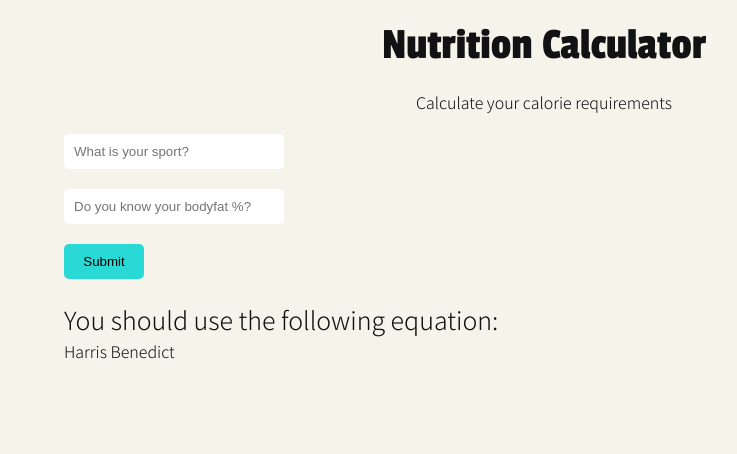
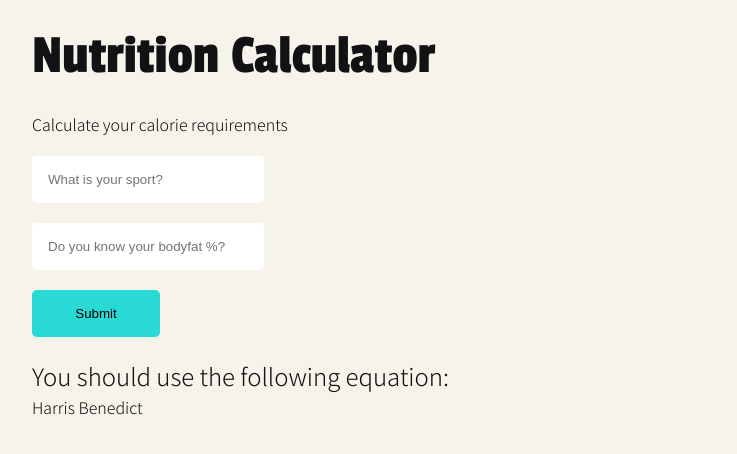
Before and after one commit to guy1397/nutrition-calculator, a website: page index.html in a window 1280 px wide. Shown: the whole page, without its empty margins (96-833 px from the left). Drawn offline with Linux system fonts and the light colour scheme.

Commit message:
changed css

```diff
--- a/Scripts/main.js
+++ b/Scripts/main.js
@@ -1,11 +1,11 @@
-let sport;
-let fat;
-
 // Select the appropriate calculator
-function calculator() {
+function calculator(sport = '', fat = '') {
   console.log('calculating');
 }
 
 // Run function
 // const variable is to capture value from function
-const calculatorResult = calculator();
+const calculatorResult = calculator(/* add in values sport, bodyfat */);
+
+const button = document.querySelector('.btn');
+button.addEventListener('click', calculator);
--- a/Styles/main.css
+++ b/Styles/main.css
@@ -6,7 +6,6 @@
   --blue-color: #29d9d5;
   --offwhite-color: #f5f3ea;
   --beige-color: #dfd8cb;
-  font-size: 10px;
 }
 
 body {
@@ -15,34 +14,46 @@ body {
   color: var(--black-color);
 }
 
+main {
+  width: 56rem;
+  margin: 0 auto;
+}
+
+@media (min-width: 48rem) {
+  main {
+    width: 100%;
+  }
+}
+
+@media (min-width: 67.5rem) {
+  main {
+    width: 80%;
+  }
+}
+
 h1 {
   font-family: "Passion One", cursive;
   line-height: 2;
-  font-size: 4.5rem;
-  text-align: center;
+  font-size: 3.5rem;
 }
 h2 {
   line-height: 1.8;
-  font-size: 3.5rem;
+  font-size: 2.5rem;
 }
 h3 {
   line-height: 1.6;
-  font-size: 2.5rem;
+  font-size: 1.5rem;
 }
 
 p {
   line-height: 1.5;
-  font-size: 1.6rem;
+  font-size: 1rem;
 }
 
 .heading-center {
-  text-align: center;
 }
 
 .wrapper {
-  margin-left: auto;
-  margin-right: auto;
-  width: 960px;
 }
 
 .form {
--- a/index.html
+++ b/index.html
@@ -9,11 +9,12 @@
     <title>Nutrition Calculator</title>
   </head>
   <body>
+    <main>
       <div>
-      <h1 class="pageHeading">Nutrition Calculator</h1>
-      <p class="heading-center">Calculate your calorie requirements</p>
+        <h1>Nutrition Calculator</h1>
+        <p>Calculate your calorie requirements</p>
       </div>
-    <div class="wrapper">
+      <div>
         <div class="form">
           <form>
             <fieldset class="fieldset">
@@ -40,6 +41,7 @@
           <p>Harris Benedict</p>
         </div>
       </div>
+    </main>
     <script src="./Scripts/main.js"></script>
   </body>
 </html>
```
Also changed, not shown: 1 other file. Lines whose indentation alone changed are shown as unchanged.
